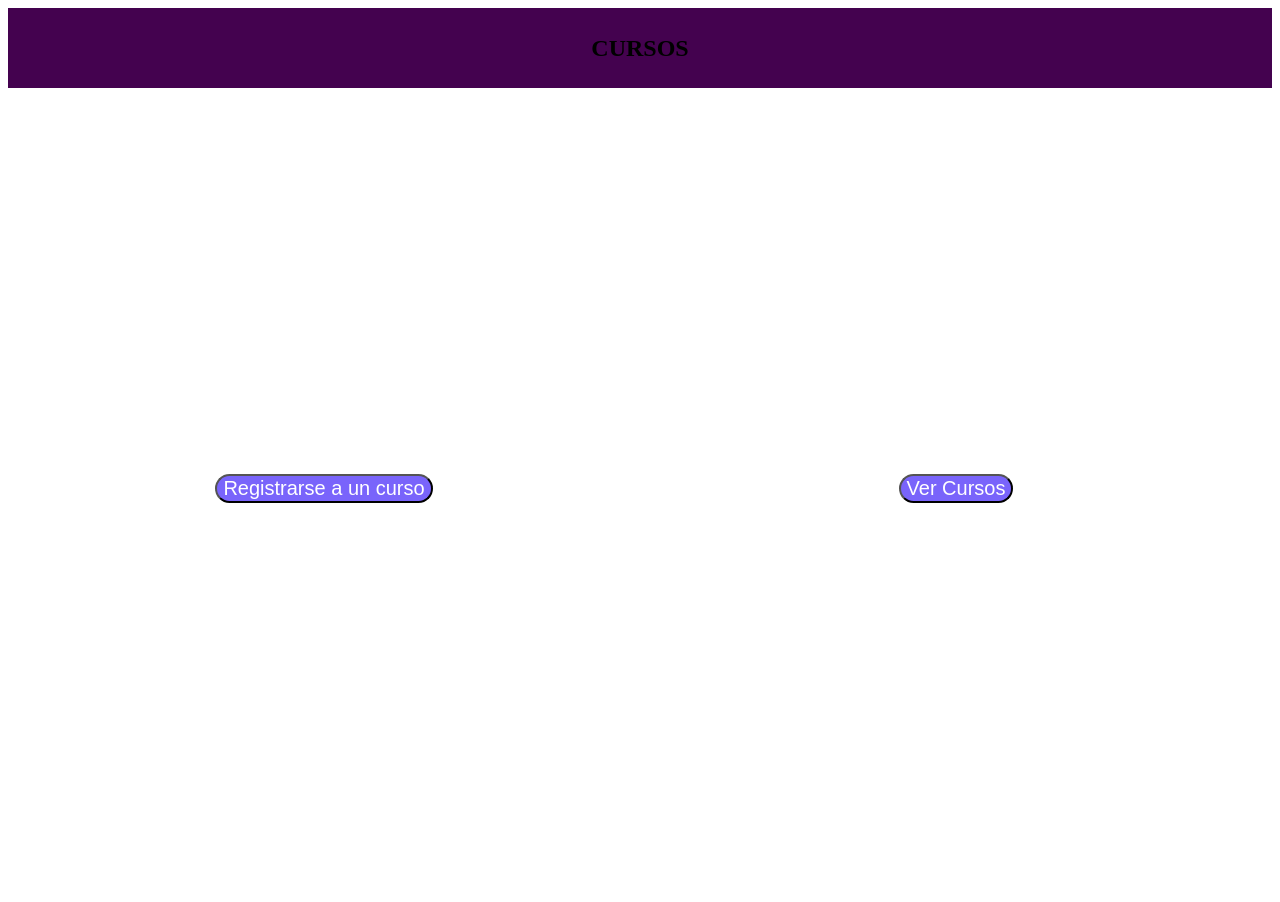
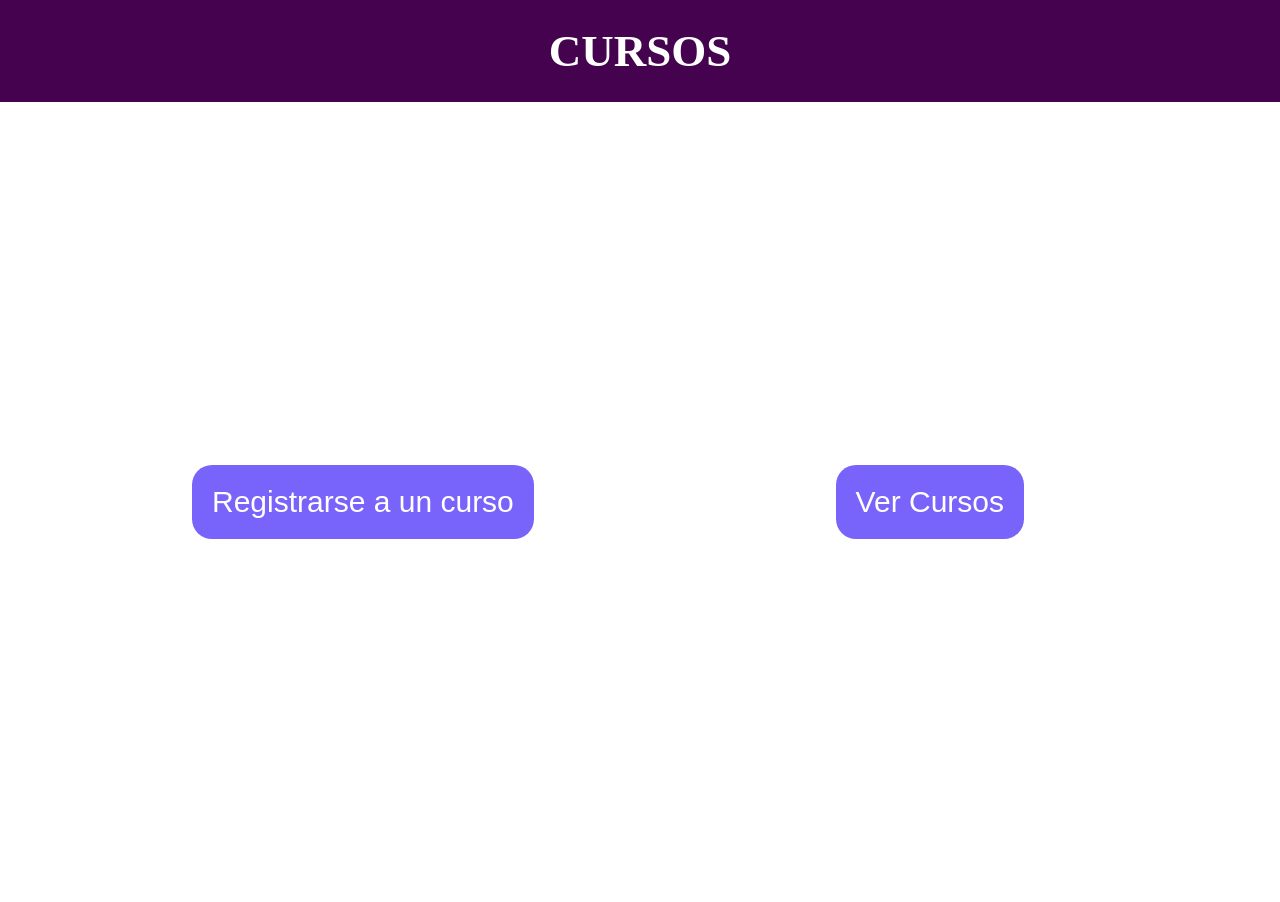
Before and after one commit to diegogodinezr/SistemMultiBase, a Django app: page / in a window 1280 px wide. Before the commit the page ends 503 px from the top, so only its background shows below. Run offline with Django 4.2, Linux system fonts and the light colour scheme.

Commit message:
Interfaz terminada

```diff
--- a/templates/index.html
+++ b/templates/index.html
@@ -5,30 +5,51 @@
     <meta name="viewport" content="width=device-width, initial-scale=1.0">
     <title>Inicio</title>
     <style>
+        body {
+            margin: 0;
+            padding: 0;
+        }
+
         nav {
-            display: flex;
-            justify-content: center;
-            align-items: center;
-            height: 10vh;
+            text-align: center;
             background-color: rgba(68, 2, 79, 1);
         }
+
+        nav h1 {
+            margin: 0;
+            padding: 25px;
+            color: white;
+            font-size: 45px;
+        }
+
         .container {
-            display: flex;
+            position: relative;
+            width: 100%;
             height: 100vh;
         }
 
         .izquierda, .derecha {
-            flex: 1;
-            display: flex;
-            justify-content: center;
-            align-items: center;
+            position: absolute;
+            top: 50%;
+            transform: translateY(-50%);
+            text-align: center;
+        }
+
+        .izquierda {
+            left: 15%;
+        }
+
+        .derecha {
+            right: 20%;
         }
 
         .izquierda input, .derecha input {
             width: 100%;
-            font-size: 20px;
+            font-size: 30px;
+            padding: 20px;
             color: white;
             background-color: rgba(121, 100, 251, 1);
+            border: none;
             border-radius: 20px;
             cursor: pointer;
         }
```
